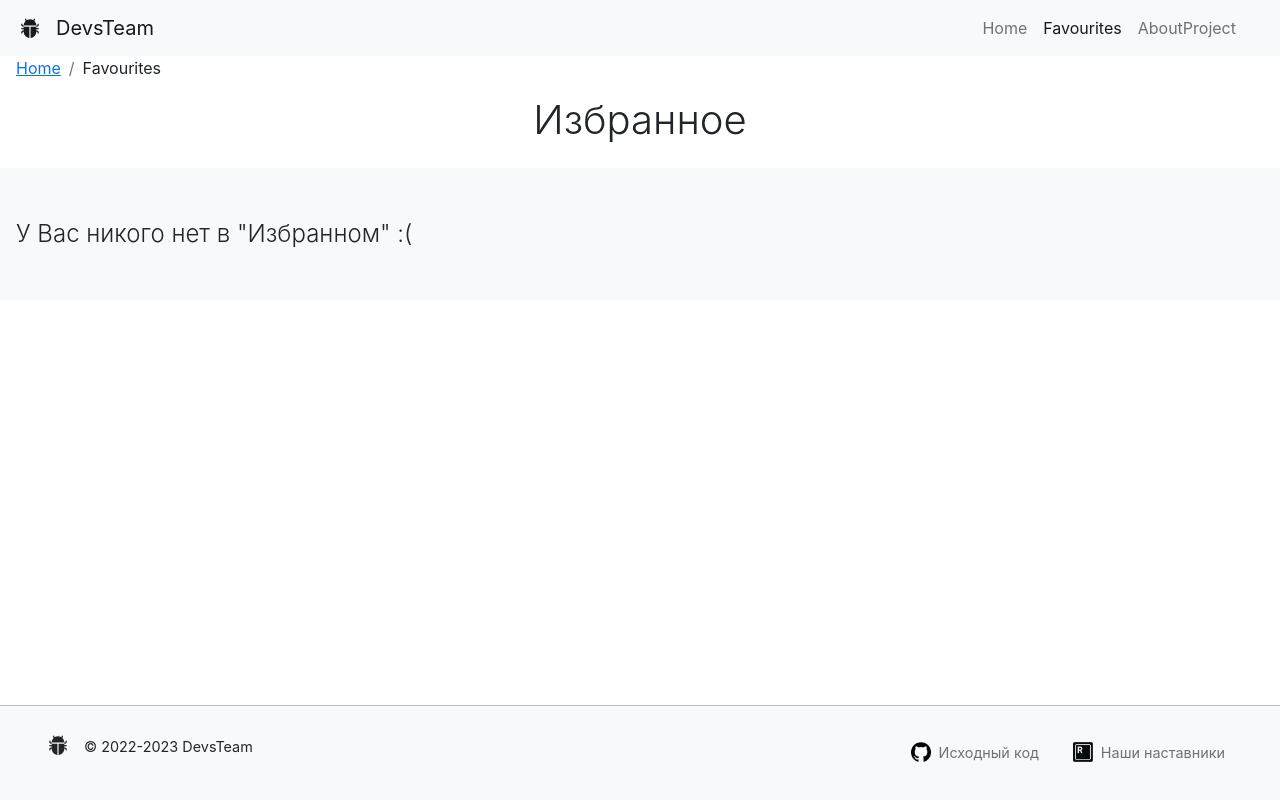
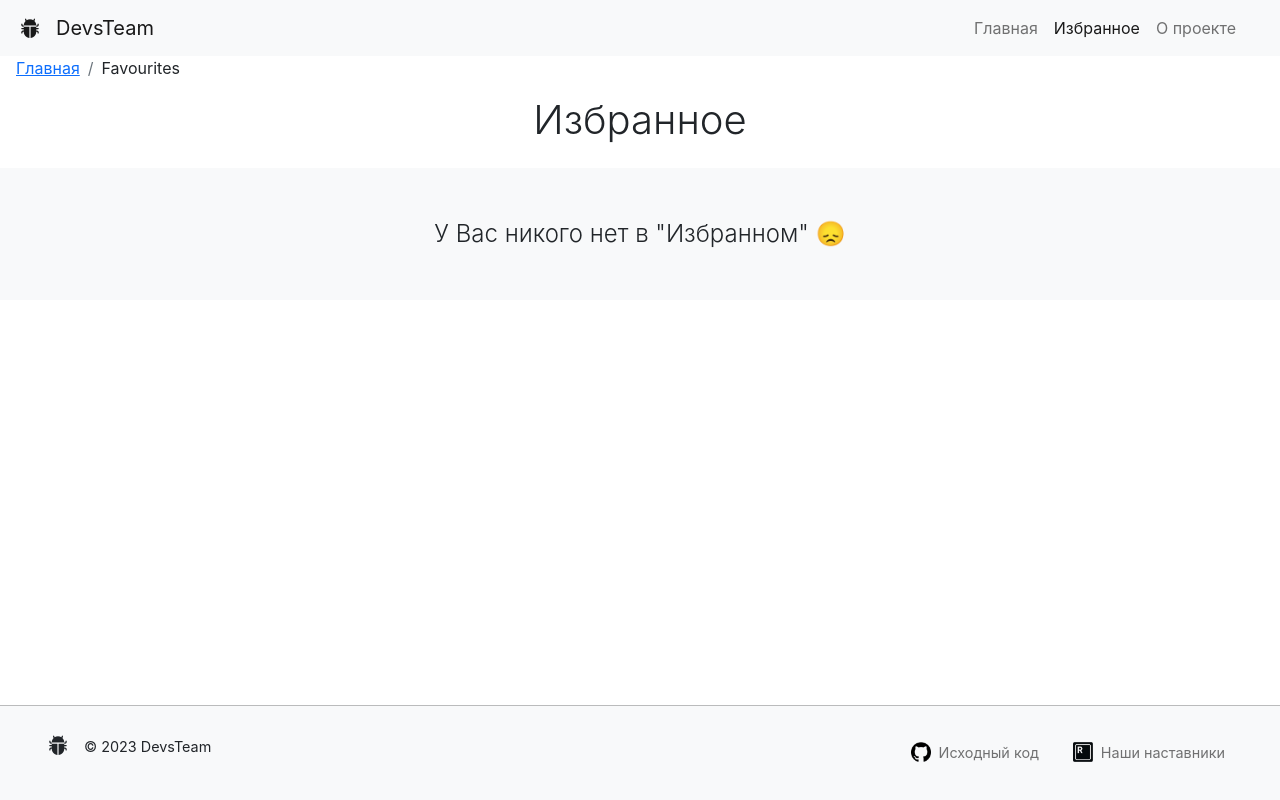
Before and after one commit to vitboch/devs-team, a React (Create React App) app: page /favourites in a window 1280 px wide. Built offline with nearby package versions, Linux system fonts and the light colour scheme.

Commit message:
add lang

```diff
--- a/src/app/components/page/favouritesPage.jsx
+++ b/src/app/components/page/favouritesPage.jsx
@@ -25,8 +25,8 @@ const FavouritesPage = ({ favourites, handleFavourites }) => {
                         </div>
                     </div>
                 ) : (
-                    <div className="fs-4 fw-light">
-                        У Вас никого нет в &quot;Избранном&quot; :(
+                    <div className="fs-4 fw-light text-center">
+                        У Вас никого нет в &quot;Избранном&quot; 😞
                     </div>
                 )}
             </div>
--- a/src/app/components/ui/breadcrumbs.jsx
+++ b/src/app/components/ui/breadcrumbs.jsx
@@ -24,7 +24,7 @@ const Breadcrumbs = () => {
                             className={`breadcrumb-item active`}
                             aria-current="page"
                         >
-                            <NavLink to={"/"}>Home</NavLink>
+                            <NavLink to={"/"}>Главная</NavLink>
                         </li>
                         {pathnames.map((crumb, i) => {
                             const isLast = i === pathnames.length - 1;
--- a/src/app/components/ui/footer/footer.jsx
+++ b/src/app/components/ui/footer/footer.jsx
@@ -9,7 +9,7 @@ const Footer = () => {
             <div className={styles.footerContent}>
                 <div className={styles.footerCopyright}>
                     <p>
-                        <i className=" bi bi-bug-fill pe-3 fs-5"></i>© 2022-2023
+                        <i className=" bi bi-bug-fill pe-3 fs-5"></i>© 2023
                         DevsTeam
                     </p>
                 </div>
--- a/src/app/components/ui/navBar.jsx
+++ b/src/app/components/ui/navBar.jsx
@@ -3,9 +3,9 @@ import { NavLink } from "react-router-dom";
 
 const NavBar = () => {
     const navItems = [
-        { name: "Home", path: "" },
-        { name: "Favourites", path: "favourites" },
-        { name: "AboutProject", path: "aboutProject" }
+        { name: "Главная", path: "" },
+        { name: "Избранное", path: "favourites" },
+        { name: "О проекте", path: "aboutProject" }
     ];
 
     return (
@@ -35,7 +35,7 @@ const NavBar = () => {
                             className="offcanvas-header "
                             id="offcanvasNavbarLabel"
                         >
-                            Menu
+                            Меню
                         </h3>
                         <button
                             type="button"
```
